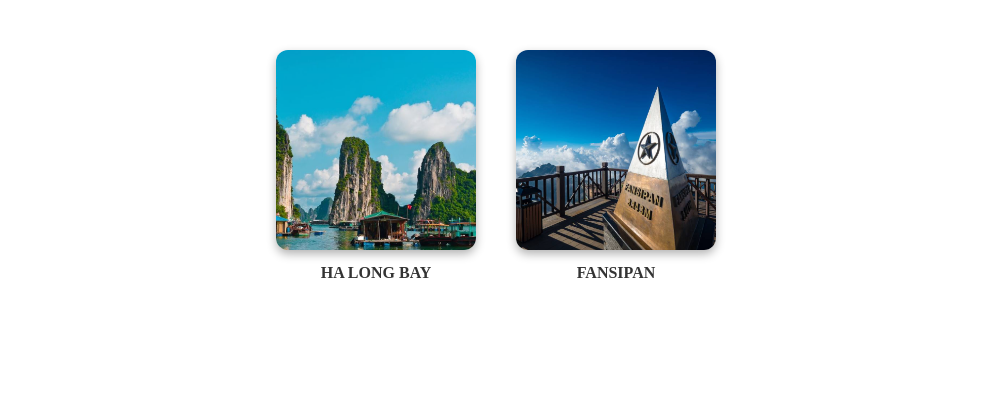
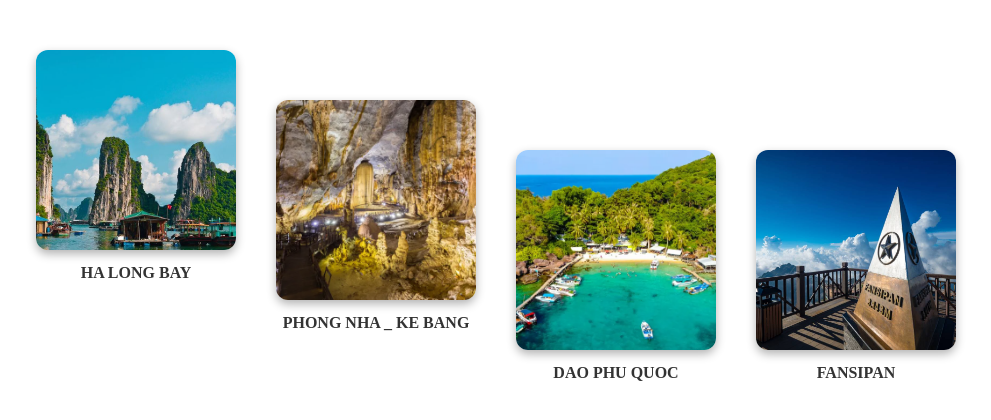
Before and after one commit to anh-05-dev/travel, a plain HTML site: page index.html in a window 1280 px wide. Shown: the whole page, without its empty margins (144-1135 px from the left). Drawn offline with Linux system fonts and the light colour scheme.

Commit message:
Update index.html

```diff
--- a/index.html
+++ b/index.html
@@ -43,6 +43,16 @@
       <img src="vhl.png" alt="HA LONG BAY">
       <p>HA LONG BAY</p>
     </div>
+     <div class="image-container">
+    <div class="image-box">
+      <img src="pn.png" alt="động phong nha">
+      <p>PHONG NHA _ KE BANG </p>
+    </div>
+        <div class="image-container">
+    <div class="image-box">
+      <img src="pq (1).png" alt="đảo phú quốc">
+      <p>DAO PHU QUOC</p>
+    </div>
     <div class="image-box">
       <img src="psp.png" alt="PANSIPAN">
       <p>FANSIPAN</p>
```
